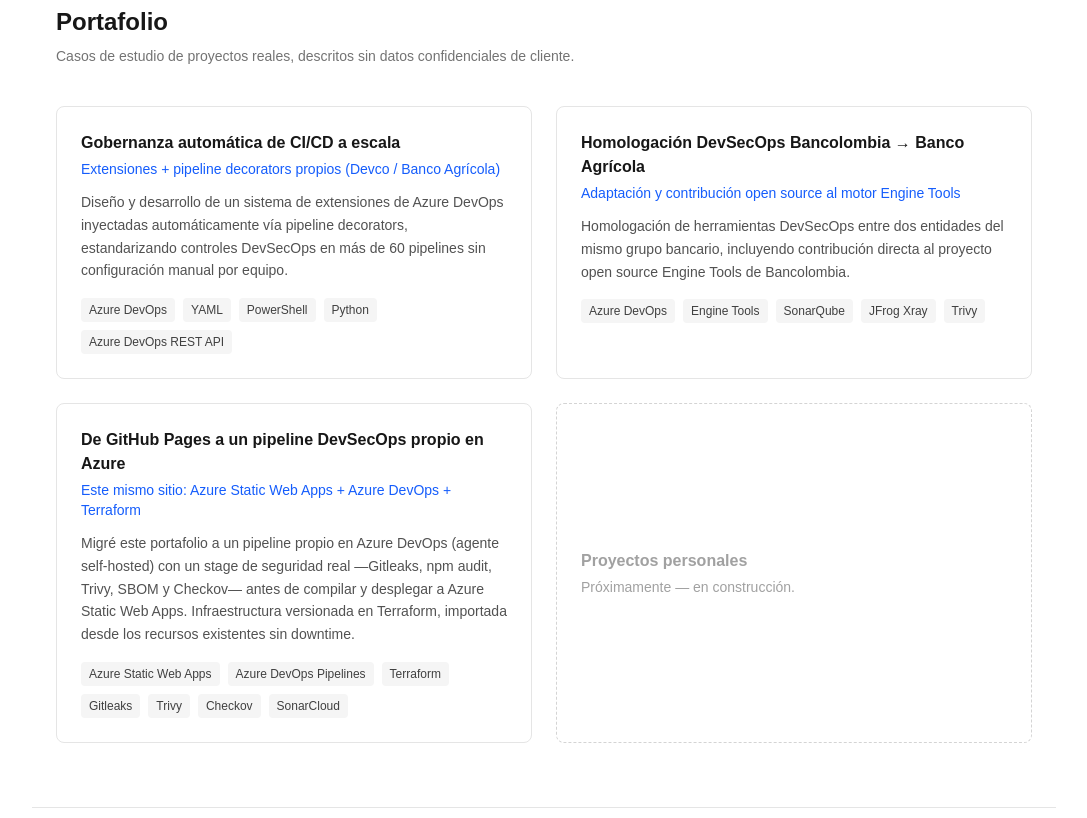
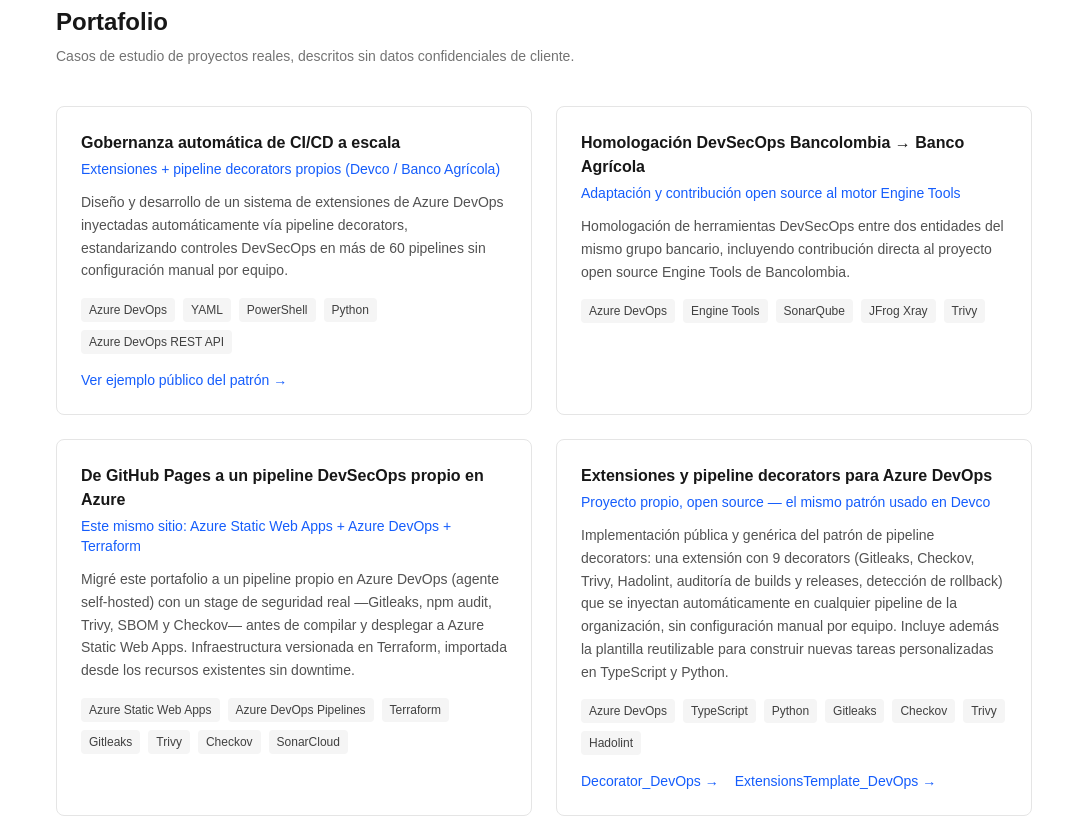
Before and after one commit to jdiegoisaza/jdiegoisazaCV, a Next.js app: page / in a window 1280 px wide. Shown: the part 2949-3767 px from the top of the page, without its empty margins (96-1183 px from the left). Built offline with nearby package versions, Linux system fonts and the light colour scheme.

Commit message:
Agrega repos públicos (Decorator_DevOps, ExtensionsTemplate_DevOps) al portafolio

```diff
--- a/app/components/Portfolio.js
+++ b/app/components/Portfolio.js
@@ -17,7 +17,7 @@
             <h3 className="font-semibold text-neutral-900 mb-1">{proyecto.titulo}</h3>
             <p className="text-sm text-blue-600 mb-3">{proyecto.subtitulo}</p>
             <p className="text-sm text-neutral-600 leading-relaxed mb-4">{proyecto.resumen}</p>
-            <div className="flex flex-wrap gap-2">
+            <div className="flex flex-wrap gap-2 mb-4">
               {proyecto.stack.map((tech) => (
                 <span
                   key={tech}
@@ -27,13 +27,23 @@
                 </span>
               ))}
             </div>
+            {proyecto.repos && (
+              <div className="flex flex-wrap gap-x-4 gap-y-1">
+                {proyecto.repos.map((repo) => (
+                  <a
+                    key={repo.url}
+                    href={repo.url}
+                    target="_blank"
+                    rel="noreferrer"
+                    className="text-sm text-blue-600 hover:underline"
+                  >
+                    {repo.label} →
+                  </a>
+                ))}
+              </div>
+            )}
           </article>
         ))}
-
-        <article className="rounded-lg border border-dashed border-neutral-300 p-6 flex flex-col justify-center items-start text-neutral-400">
-          <h3 className="font-semibold mb-1">Proyectos personales</h3>
-          <p className="text-sm">Próximamente — en construcción.</p>
-        </article>
       </div>
     </section>
   );
--- a/app/data/cv.js
+++ b/app/data/cv.js
@@ -128,6 +128,12 @@
     resumen:
       "Diseño y desarrollo de un sistema de extensiones de Azure DevOps inyectadas automáticamente vía pipeline decorators, estandarizando controles DevSecOps en más de 60 pipelines sin configuración manual por equipo.",
     stack: ["Azure DevOps", "YAML", "PowerShell", "Python", "Azure DevOps REST API"],
+    repos: [
+      {
+        label: "Ver ejemplo público del patrón",
+        url: "https://github.com/jdiegoisaza/Decorator_DevOps",
+      },
+    ],
   },
   {
     titulo: "Homologación DevSecOps Bancolombia → Banco Agrícola",
@@ -143,4 +149,15 @@
       "Migré este portafolio a un pipeline propio en Azure DevOps (agente self-hosted) con un stage de seguridad real —Gitleaks, npm audit, Trivy, SBOM y Checkov— antes de compilar y desplegar a Azure Static Web Apps. Infraestructura versionada en Terraform, importada desde los recursos existentes sin downtime.",
     stack: ["Azure Static Web Apps", "Azure DevOps Pipelines", "Terraform", "Gitleaks", "Trivy", "Checkov", "SonarCloud"],
   },
+  {
+    titulo: "Extensiones y pipeline decorators para Azure DevOps",
+    subtitulo: "Proyecto propio, open source — el mismo patrón usado en Devco",
+    resumen:
+      "Implementación pública y genérica del patrón de pipeline decorators: una extensión con 9 decorators (Gitleaks, Checkov, Trivy, Hadolint, auditoría de builds y releases, detección de rollback) que se inyectan automáticamente en cualquier pipeline de la organización, sin configuración manual por equipo. Incluye además la plantilla reutilizable para construir nuevas tareas personalizadas en TypeScript y Python.",
+    stack: ["Azure DevOps", "TypeScript", "Python", "Gitleaks", "Checkov", "Trivy", "Hadolint"],
+    repos: [
+      { label: "Decorator_DevOps", url: "https://github.com/jdiegoisaza/Decorator_DevOps" },
+      { label: "ExtensionsTemplate_DevOps", url: "https://github.com/jdiegoisaza/ExtensionsTemplate_DevOps" },
+    ],
+  },
 ];
```
